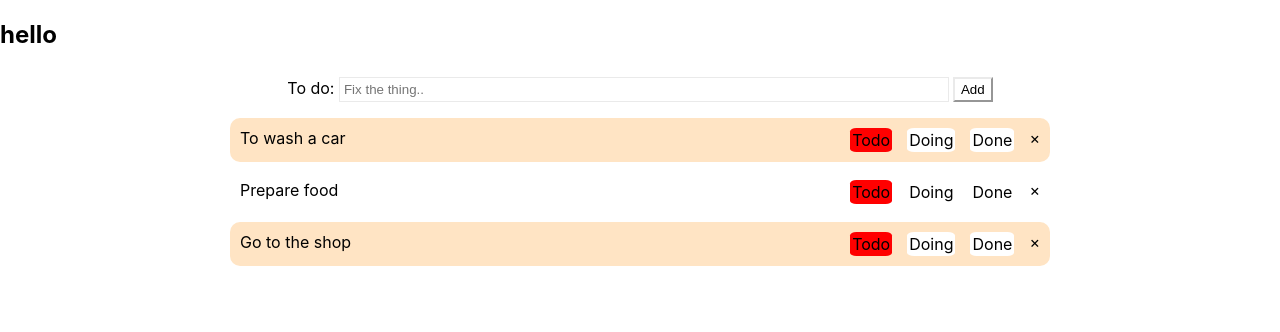
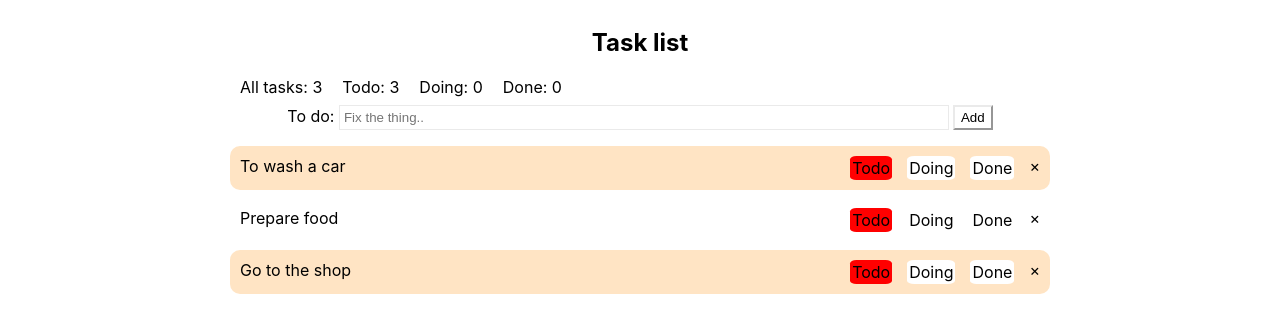
Before and after one commit to anton080491/test-1, a React (Create React App) app: page / in a window 1280 px wide. Shown: the top 332 px of the page. Built offline with nearby package versions, Linux system fonts and the light colour scheme.

Commit message:
AppHeader added with amount of: All tasks, Todo, Doing, Done

```diff
--- a/src/App.tsx
+++ b/src/App.tsx
@@ -57,7 +57,12 @@ const App: FC = () => {
 
   return (
     <div>
-      <AppHeader />
+      <AppHeader
+        allTasks={todos.length}
+        Todo={todos.filter((item) => item.todo).length}
+        Doing={todos.filter((item) => item.doing).length}
+        Done={todos.filter((item) => item.done).length}
+      />
       <AddTodo
         addNewTodo={AddNewTodo} />
       <TodoList
--- a/src/components/appHeader/appHeader.css
+++ b/src/components/appHeader/appHeader.css
@@ -0,0 +1,16 @@
+.AppHeader {
+    display: flex;
+    flex-direction: column;
+    justify-content: space-between;
+    width: 800px;
+    margin: 0 auto;
+    margin-top: 8px;
+}
+
+.AppHeader h2 {
+    text-align: center;
+}
+
+.tasks span {
+    margin-right: 20px;
+}
--- a/src/components/appHeader/appHeader.tsx
+++ b/src/components/appHeader/appHeader.tsx
@@ -1,11 +1,23 @@
 import React, { FC } from 'react';
 import './appHeader.css';
 
+interface AppHeaderProps {
+    allTasks: number;
+    Todo: number;
+    Doing: number;
+    Done: number;
+}
 
-const AppHeader: FC = () => {
+const AppHeader: FC<AppHeaderProps> = ({ allTasks, Todo, Done, Doing }) => {
     return (
-        <div >
-            <h2>hello</h2>
+        <div className="AppHeader">
+            <h2>Task list</h2>
+            <div className="tasks">
+                <span>All tasks: {allTasks}</span>
+                <span>Todo: {Todo}</span>
+                <span>Doing: {Doing}</span>
+                <span>Done: {Done}</span>
+            </div>
         </div>
     )
 
```
